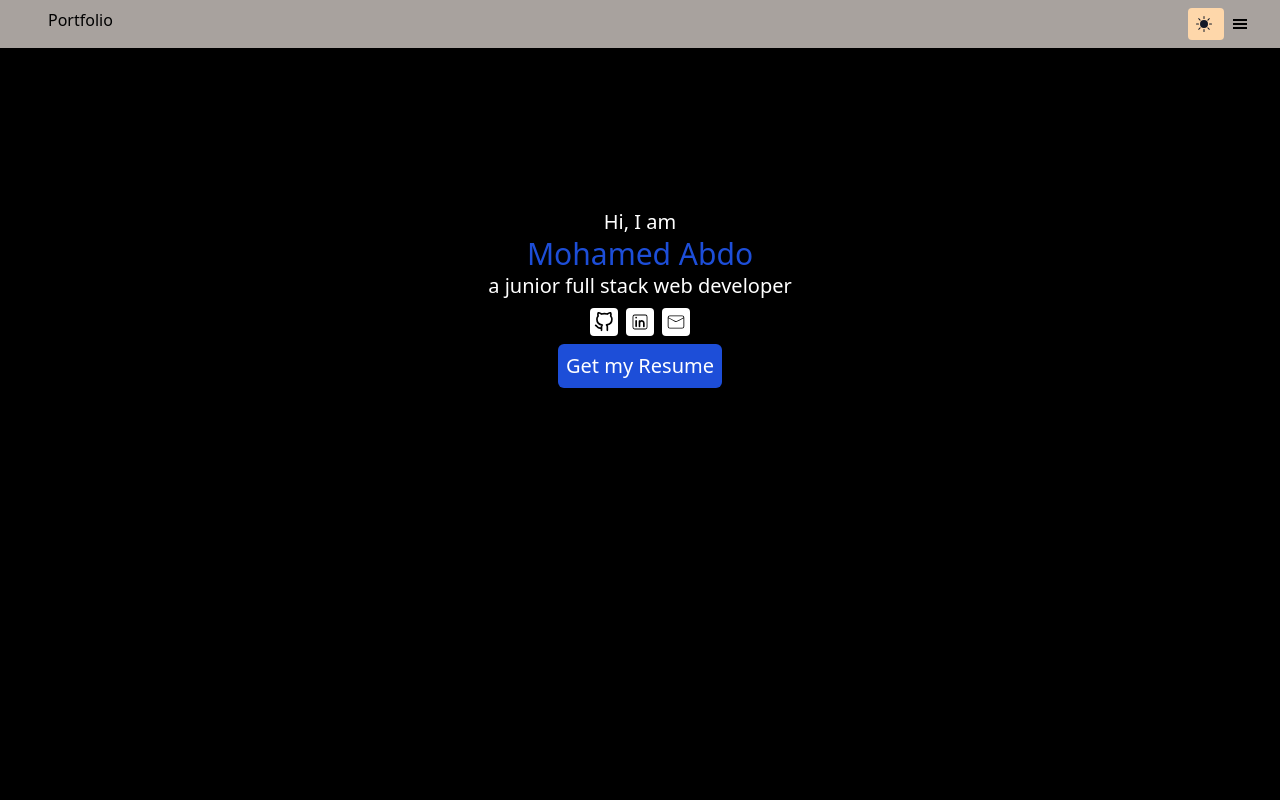
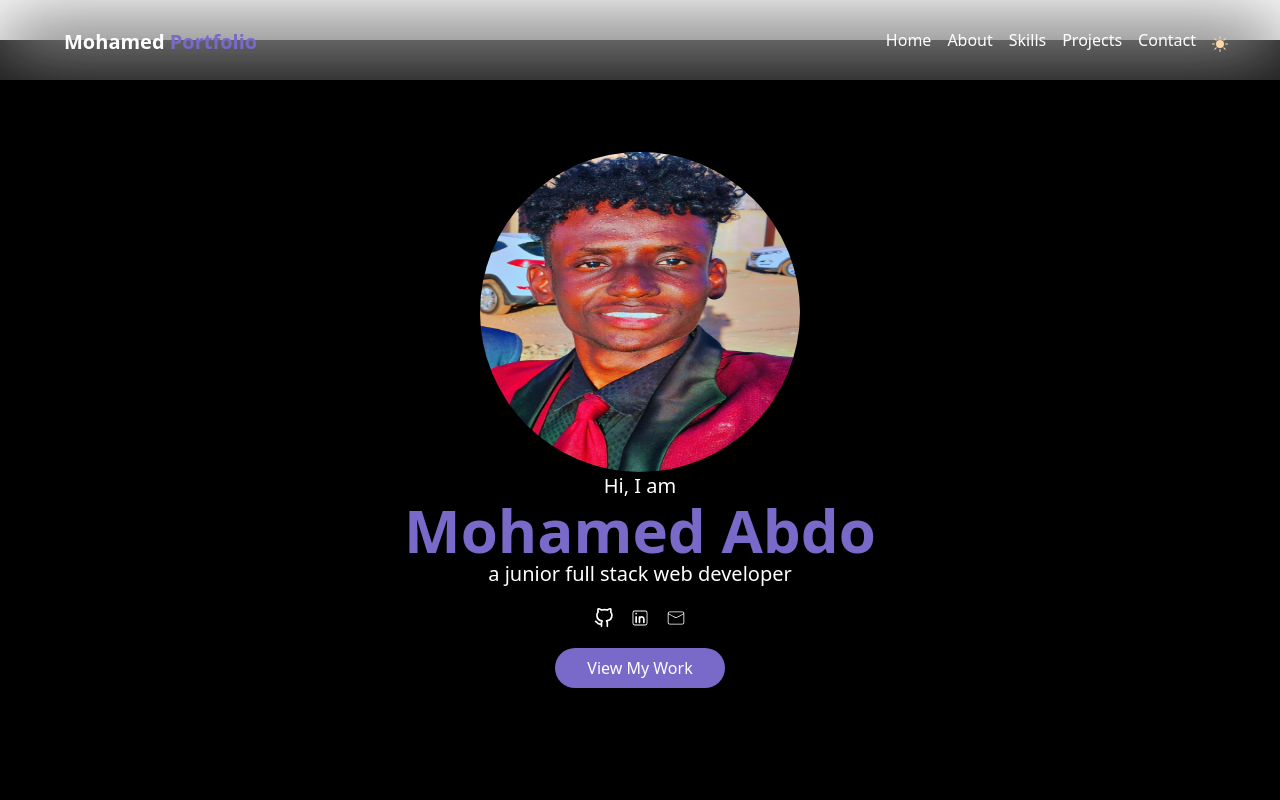
Before and after one commit to Mohammed-Abdo-Edries/New-portfolio, a React (Vite) app: page / in a window 1280 px wide. Both pictures are taken after a click on the button 1206 px from the left and 24 px from the top of the page. Shown: the top 800 px of the page. Built offline with nearby package versions, Linux system fonts and the light colour scheme.

Commit message:
few changes

```diff
--- a/src/App.jsx
+++ b/src/App.jsx
@@ -10,13 +10,13 @@ function App() {
 
   return (
     <BrowserRouter>
-    <div className="bg-white dark:bg-black rounded-xl">
+    <div className="bg-white dark:bg-black dark:text-white rounded-xl">
       <Navbar />
       <Home />
       <About />
       <Skills />
-      {/* <Projects /> */}
-      {/* <Contact /> */}
+      <Projects />
+      <Contact />
     </div>
     </BrowserRouter>
   )
--- a/src/Components/About.jsx
+++ b/src/Components/About.jsx
@@ -3,7 +3,7 @@ import Title from './Title'
 
 const About = () => {
     return (
-        <div className='container max-w-screen-2xl dark:bg-black  dark:text-white h-fit sm:h-[calc(70vh+0px)] px-8 py-10 text-center rounded-lg'>
+        <div id='about' className='container max-w-screen-2xl dark:bg-black  dark:text-white h-fit sm:h-[calc(70vh+0px)] px-8 pt-24 text-center rounded-lg'>
             <Title title="About Me" />
             <div className='mt-4'>
             A self taught web developer looking for opportunities. Javascript | React | undergraduate Student - oil engineering.
--- a/src/Components/Contact.jsx
+++ b/src/Components/Contact.jsx
@@ -3,7 +3,7 @@ import Title from './Title'
 
 const Contact = () => {
     return (
-        <div id='#contact' className='h-96 mx-auto text-center mb-8'>
+        <div id='contact' className='h-96 mx-auto text-center mb-8'>
             <Title title="Contact Me" />
             <div className="container">
           <form className="form"
--- a/src/Components/Home.jsx
+++ b/src/Components/Home.jsx
@@ -11,25 +11,26 @@ const Home = () => {
         exit: {x: "+100%", opacity: 0}
     }
     return (
-        <div className='container bg-white dark:bg-black  dark:text-white text-center h-fit sm:h-[calc(90vh+0px)] py-40 text-xl max-w-full' >
+        <div id='home' className='container dark:bg-black text-center sm:h-[calc(90vh+0px)] my-10 pt-28 text-xl max-w-full' >
+            <img src="/public/IMG.jpg" className='w-80 h-80 mx-auto rounded-full' alt="" />
             <Container delay={0} variants={variants} className='text-xs'>
                 Hi, I am
             </Container>
             <Title title="Mohamed Abdo" className='my-2'/>
             <Container delay={.2} variants={variants}>a junior full stack web developer </Container>
             <Container delay={.3} variants={variants}>
-                <div className='flex justify-center mt-2 gap-2 text-xl'>
-                    <button className='bg-white text-black p-1 rounded'>
+                <div className='flex justify-center mt-4 gap-2 text-xl'>
+                    <button className='p-1 rounded'>
                     <a href="https://github.com/Mohammed-Abdo-Edries" target="_blank" rel="noopener noreferrer" className="logo">
                         <FiGithub />
                     </a>
                     </button>
-                    <button className='bg-white text-black p-1 rounded'>
+                    <button className='p-1 rounded'>
                         <a href="https://www.linkedin.com/in/mohammed-abdo-92249a247" target="_blank" rel="noopener noreferrer" className="logo">
                         <CiLinkedin />
                         </a>
                     </button>
-                    <button className='bg-white text-black p-1 rounded'>
+                    <button className='p-1 rounded'>
                     <a href="mailto:mohammed.abdo1916@gmail.com" target="_blank" rel="noopener noreferrer" className="logo">
                         <CiMail />
                 </a>
@@ -37,8 +38,8 @@ const Home = () => {
                 </div>
             </Container>
             <Container delay={.4} variants={variants}>
-                <div className='flex gap-2 justify-center mt-2'>
-                    <button className='bg-blue-700 text-white p-2 rounded-md'><a herf="./cv.pdf" download >Get my Resume</a></button>
+                <div className='flex gap-2 justify-center mt-4'>
+                    <button className='bg-primary text-white px-8 py-2 text-base rounded-3xl'><a href='#projects' >View My Work</a></button>
                 </div>
             </Container>
         </div>
--- a/src/Components/Navbar.jsx
+++ b/src/Components/Navbar.jsx
@@ -19,12 +19,18 @@ const Navbar = () => {
         exit: { y: 25, opacity: 0 }
       }
     return (
-        <div className='sticky top-0 max-w-full backdrop-blur-2xl z-10 backdrop-brightness-90 bg-stone-400 h-12 py-2 px-8'>
-            <div className='container flex justify-between'>
-                <div className='px-4'>
-                    Portfolio
+        <div className='fixed top-0 max-w-full container flex justify-between backdrop-blur-2xl z-10 backdrop-brightness-90 bg-white/10 h-14 sm:h-20 dark:text-white py-3 sm:py-7 px-8 sm:px-12'>
+                <div className='px-4 text-xl font-bold'>
+                <span className=''>Mohamed</span>{" "}<span className='text-primary'>Portfolio</span>
                 </div>
                 <div className='flex ml-auto'>
+                  <div className='hidden sm:block'>
+                    <a className='hover:text-primary transition-colors duration-300' href="#home">Home</a>
+                    <a className='pl-4 hover:text-primary transition-colors duration-300' href="#about">About</a>
+                    <a className='pl-4 hover:text-primary transition-colors duration-300' href="#skills">Skills</a>
+                    <a className='pl-4 hover:text-primary transition-colors duration-300' href="#projects">Projects</a>
+                    <a className='pl-4 hover:text-primary transition-colors duration-300' href="#contact">Contact</a>
+                  </div>
                 {theme === 'dark' ?
             <AnimatePresence mode='wait' >
               {theme === "dark" && (
@@ -32,7 +38,7 @@ const Navbar = () => {
                   animate="enter"
                   exit='exit'
                   transition={{ duration: 0.3 }}
-                  className='w-9 h-8 px-2 rounded bg-orange-200 text-gray-900'
+                  className='w-9 h-8 px-4 rounded text-orange-200'
                   onClick={() => {
                     setTheme(theme === "dark" ? "light" : "dark")
                   }}>
@@ -47,7 +53,7 @@ const Navbar = () => {
                   animate="enter" variants={variants}
                   exit="exit"
                   transition={{ duration: 0.3 }}
-                  className='px-2 w-9 h-8 rounded bg-purple-700 text-white'
+                  className='px-4 w-9 h-8 rounded text-purple-700'
                   onClick={() => {
                     setTheme(theme === "light" ? "dark" : "light")
                   }}>
@@ -56,22 +62,27 @@ const Navbar = () => {
               )}
             </AnimatePresence>
           }
-                <Popup trigger={<button><GiHamburgerMenu className='ml-2'/></button>} closeOnDocumentClick position={"bottom right"}>
+                <Popup trigger={<button><GiHamburgerMenu className='ml-2 sm:hidden'/></button>} closeOnDocumentClick position={"bottom right"}>
                     <ul className='w-60 rounded-md bg-blue-700 text-white dark:bg-white dark:text-black'>
                         <li className='pb-2 hover:pl-6 pt-2 border-stone-400 pl-4 border-b-2'>
-                            <a  href="#skills">Skills</a>
+                            <a key={"skills"} href="#skills">Skills</a>
                         </li>
                         <li className='pb-2 hover:pl-6 py-2 border-stone-400 pl-4 border-b-2'>
-                            <a href="#projects">Projects</a>
+                            <a key={"projects"} href="#projects">Projects</a>
                         </li>
                         <li className='pb-2 hover:pl-6 pl-4 py-2'>
-                            <a href="#contact">Contact</a>
+                            <a key={"contact"} href="#contact">Contact</a>
+                        </li>
+                        <li className='pb-2 hover:pl-6 pl-4 py-2'>
+                            <a key={"about"} href="#about">about</a>
+                        </li>
+                        <li className='pb-2 hover:pl-6 pl-4 py-2'>
+                            <a key={"home"} href="#home">Home</a>
                         </li>
                     </ul>
                 </Popup>
           </div>
-            </div>
-        </div>
+    </div>
     )
 }
 
--- a/src/Components/Projects.jsx
+++ b/src/Components/Projects.jsx
@@ -3,7 +3,7 @@ import Title from './Title'
 
 const Projects = () => {
     return (
-        <div id='#projects' className='container px-8 mb-4 h-fit sm:h-[calc(90vh+0px)] text-center'>
+        <div id='projects' className='container px-8 mb-4 h-fit sm:h-[calc(90vh+0px)] text-center'>
             <Title title="some of my projects"/>
             <div className='sm:flex mt-4 sm:mx-auto text-center'>
                 <div className="h-60 w-80 mx-2 py-4 px-4 mb-4 rounded-lg border-2 border-black dark:border-white dark:text-white">
--- a/src/Components/Skills.jsx
+++ b/src/Components/Skills.jsx
@@ -14,7 +14,7 @@ const Skills = () => {
     }
     return (
         // <AnimatePresence>
-        <div id="#skills" className='container max-w-screen-2xl text-center h-fit py-10 bg-white dark:bg-black  dark:text-white rounded-lg'>
+        <div id="skills" className='container max-w-screen-2xl text-center h-fit py-10 bg-white dark:bg-black  dark:text-white rounded-lg'>
             <Title title="Skills" />
             <div className='container skills grid gap-4 sm:grid-cols-3 my-4 px-4 sm:mx-auto'>
                 <Container variants={variants} initial="hidden" animate="visible"
--- a/src/Components/Title.jsx
+++ b/src/Components/Title.jsx
@@ -11,9 +11,9 @@ const Title = (title) => {
     }, [inView]);
     return (
         <div ref={ref}>
-            <motion.div className="title text-3xl text-blue-700" variants={{ hidden: { x: "-100vh" }, visible: { x: 0 } }}
+            <motion.div className="title text-3xl sm:text-6xl font-bold text-primary" variants={{ hidden: { x: "-100vh" }, visible: { x: 0 } }}
                 initial="hidden" animate={mainControls}
-                transition={{ duration: 0.2,delay:.5, type: "spring", stiffness: 30 }}
+                transition={{ duration: 0.2,dela3y:.5, type: "spring", stiffness: 30 }}
                 whileInView="visible"
                 data-title={title.title}>
                 <h1>{title.title}</h1>
--- a/src/index.css
+++ b/src/index.css
@@ -1,3 +1,14 @@
 @tailwind base;
 @tailwind components;
 @tailwind utilities;
+:root {
+    --primary: 250 47% 60%;
+}
+@layer utilities{
+    .text-primary{
+      color: hsl(var(--primary))
+    }
+    .bg-primary{
+      background-color: hsl(var(--primary))
+    }
+}
--- a/tailwind.config.js
+++ b/tailwind.config.js
@@ -1,12 +1,16 @@
 /** @type {import('tailwindcss').Config} */
 export default {
+  theme: {
+    extend: {
+      colors:{
+        primary: '250 47% 60%'
+      }
+    }
+  },
   darkMode: 'class',
   content: [
     "./index.html",
     "./src/**/*.{js,ts,jsx,tsx}",
   ],
-  theme: {
-    extend: {},
-  },
   plugins: [],
 }
```
Also changed, not shown: public/IMG.jpg (added), 1 other file (tests, documents, lock files or other folders).
